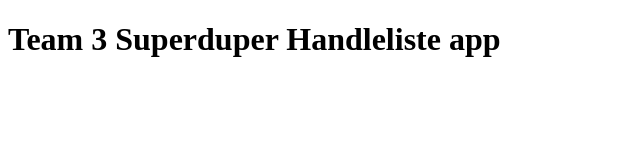
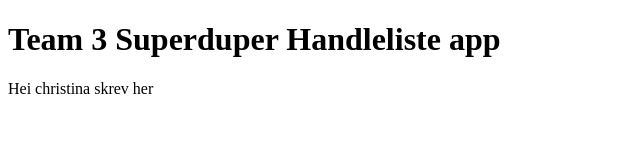
Before and after one commit to lars1349/GroceryBuddy, a plain HTML site: page index.html in a window 1280 px wide. Shown: the whole page, without its empty margins (0-640 px from the left). Drawn offline with Linux system fonts and the light colour scheme.

Commit message:
christina test

```diff
--- a/index.html
+++ b/index.html
@@ -11,5 +11,7 @@
 
     <div id="app"> </div>
 
+    <p>Hei christina skrev her</p>
+
 </body>
 </html>
```
